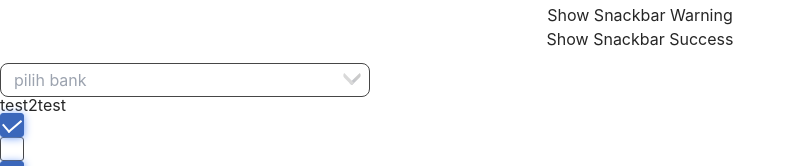
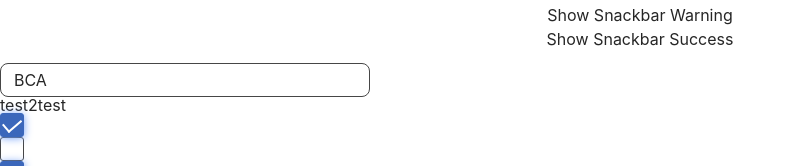
Before and after one commit to Redchlorophyll/personal-web, a Next.js app in the folder front-end/: page /linky in a window 1280 px wide. Shown: the part 171-337 px from the top of the page, without its empty margins (0-796 px from the left). Built offline with nearby package versions, Linux system fonts and the light colour scheme.

Commit message:
fix: overlapping z-index

```diff
--- a/front-end/components/common/Checkbox/Index.tsx
+++ b/front-end/components/common/Checkbox/Index.tsx
@@ -35,9 +35,9 @@ const Checkbox: React.FunctionComponent<checkboxProps> = (props) => {
   };
 
   return (
-    <div>
+    <label>
       <input
-        className="peer w-[24px] h-[24px] absolute opacity-0 z-[1]"
+        className="peer w-[24px] h-[24px] sr-only"
         type="checkbox"
         value={props.value}
         onChange={(e) => onChangeAction(e)}
@@ -46,7 +46,7 @@ const Checkbox: React.FunctionComponent<checkboxProps> = (props) => {
       <div className="w-[24px] h-[24px] bg-black-100 border-solid border-[1px] border-black-800 rounded-[3px] peer-checked:bg-primary-800 peer-checked:border-primary-800 p-[6px_3px_4px_1px] peer-checked:drop-shadow-[0px_1px_4px_#6F9DF8]">
         <div className="bg-checkbox-check w-[20px] h-[13px] bg-cover" />
       </div>
-    </div>
+    </label>
   );
 };
 
--- a/front-end/components/common/Dropdown/Index.tsx
+++ b/front-end/components/common/Dropdown/Index.tsx
@@ -89,7 +89,7 @@ const Dropdown: React.FunctionComponent<dropdownProps> = (props) => {
     <div
       ref={inputRef}
       data-testid="focus-element"
-      className="w-full relative dark:text-black-900"
+      className="w-full relative z-[5] dark:text-black-900"
     >
       <input
         className={`peer ${
--- a/front-end/components/common/Radio/Index.tsx
+++ b/front-end/components/common/Radio/Index.tsx
@@ -38,10 +38,10 @@ const Radio: React.FunctionComponent<radioProps> = (props) => {
   };
 
   return (
-    <div>
+    <label>
       <input
         type="radio"
-        className="w-6 h-6 peer absolute opacity-0"
+        className="w-6 h-6 peer sr-only"
         value="test"
         onClick={onClickRadio}
         onChange={onChange}
@@ -50,7 +50,7 @@ const Radio: React.FunctionComponent<radioProps> = (props) => {
       <div className="peer-checked:[&>*]:bg-primary-700 w-6 h-6 bg-black-100 peer-checked:bg-transparent rounded-full p-[1.1px] border-solid border-[1px] border-black-800">
         <div className="w-5 h-5 rounded-full"></div>
       </div>
-    </div>
+    </label>
   );
 };
 
--- a/front-end/pages/linky.tsx
+++ b/front-end/pages/linky.tsx
@@ -33,8 +33,8 @@ export default function Linky() {
     { label: "myBank", value: "myBank" },
   ]);
   const [activeBank, setActiveBank] = useState<optVal | undefined>({
-    label: "",
-    value: "",
+    label: "BCA",
+    value: "bca",
   });
   const [radio, setRadio] = useState("test");
 
@@ -114,7 +114,7 @@ export default function Linky() {
         </Snackbar>
         <div className="w-[370px]">
           <Dropdown
-            type="dropdown"
+            type="combobox"
             options={options}
             placeholder="pilih bank"
             value={activeBank}
```
